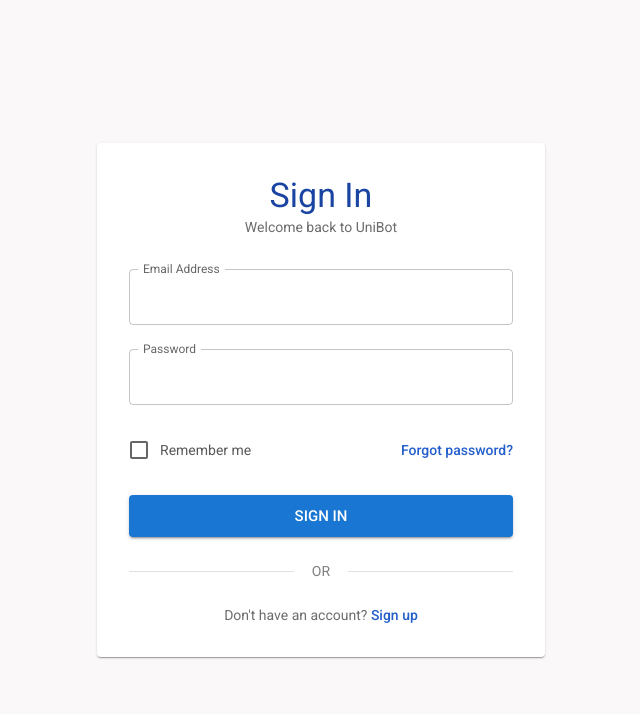
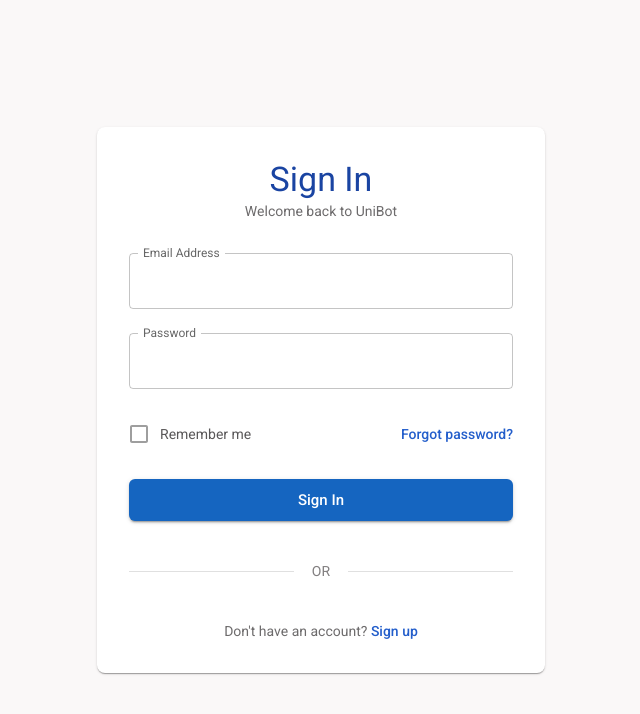
Before and after one commit to MrAltuntas/unibot-frontend, a Next.js app: page /login in a window 1280 px wide. Shown: the top 714 px of the page, without its empty margins (319-959 px from the left). Built offline with nearby package versions, Linux system fonts and the light colour scheme; some icons are missing; what @mui/material-nextjs would draw is missing.

Commit message:
Update theme.ts

```diff
--- a/src/Style/theme.ts
+++ b/src/Style/theme.ts
@@ -2,12 +2,12 @@
 import { createTheme } from '@mui/material/styles';
 import GlobalColors from "./GlobalColors";
 
-// Create a theme instance using our color system
+
 const theme = createTheme({
     cssVariables: true,
     typography: {
         fontFamily: 'var(--font-roboto)',
-        // Define typography variants to use Roboto consistently
+
         h1: { fontFamily: 'var(--font-roboto)' },
         h2: { fontFamily: 'var(--font-roboto)' },
         h3: { fontFamily: 'var(--font-roboto)' },
@@ -75,8 +75,6 @@
             A400: GlobalColors.gray[400],
             A700: GlobalColors.gray[700],
         },
-        // Optional dark mode support
-        // mode: 'dark' as PaletteMode,
     },
     components: {
         MuiButtonBase: {
@@ -84,7 +82,135 @@
                 disableRipple: false,
             },
         },
-        // You can customize other components here
+
+        MuiTextField: {
+            styleOverrides: {
+                root: {
+                    '& .MuiInputBase-input': {
+                        paddingLeft: '15px',
+                    },
+                    '& .MuiInputLabel-root:not(.MuiInputLabel-shrink)': {
+                        transform: 'translate(40px, 16px) scale(1)',
+                    },
+                    '& .MuiInputLabel-shrink': {
+                        marginLeft: 0,
+                    },
+
+                    '& input:-webkit-autofill, & input:-webkit-autofill:hover, & input:-webkit-autofill:focus, & input:-webkit-autofill:active': {
+                        WebkitBoxShadow: '0 0 0 1000px white inset',
+                        WebkitTextFillColor: 'inherit',
+                        transition: 'background-color 5000s ease-in-out 0s',
+                    },
+
+                    '& .MuiOutlinedInput-root:hover .MuiOutlinedInput-notchedOutline': {
+                        borderColor: GlobalColors.primary[500],
+                    },
+
+                    '& .MuiOutlinedInput-root.Mui-focused .MuiOutlinedInput-notchedOutline': {
+                        borderColor: GlobalColors.primary[500],
+                    },
+                },
+            },
+        },
+
+        MuiAlert: {
+            styleOverrides: {
+                root: {
+                    borderRadius: '6px',
+                },
+                standardSuccess: {
+                    backgroundColor: GlobalColors.success[50],
+                    color: GlobalColors.success[900],
+                    border: `1px solid ${GlobalColors.success[200]}`,
+                    '& .MuiAlert-icon': {
+                        color: GlobalColors.success[500],
+                    },
+                },
+                standardError: {
+                    backgroundColor: GlobalColors.error[50],
+                    color: GlobalColors.error[900],
+                    border: `1px solid ${GlobalColors.error[200]}`,
+                    '& .MuiAlert-icon': {
+                        color: GlobalColors.error[500],
+                    },
+                },
+                standardWarning: {
+                    backgroundColor: GlobalColors.warning[50],
+                    color: GlobalColors.warning[900],
+                    border: `1px solid ${GlobalColors.warning[200]}`,
+                    '& .MuiAlert-icon': {
+                        color: GlobalColors.warning[500],
+                    },
+                },
+                standardInfo: {
+                    backgroundColor: GlobalColors.info[50],
+                    color: GlobalColors.info[900],
+                    border: `1px solid ${GlobalColors.info[200]}`,
+                    '& .MuiAlert-icon': {
+                        color: GlobalColors.info[500],
+                    },
+                },
+            },
+        },
+
+        MuiButton: {
+            styleOverrides: {
+                root: {
+                    borderRadius: '6px',
+                    textTransform: 'none',
+                    fontWeight: 500,
+                    padding: '8px 16px',
+                },
+                containedPrimary: {
+                    backgroundColor: GlobalColors.primary[600],
+                    '&:hover': {
+                        backgroundColor: GlobalColors.primary[700],
+                    },
+                },
+                containedSecondary: {
+                    backgroundColor: GlobalColors.secondary[600],
+                    '&:hover': {
+                        backgroundColor: GlobalColors.secondary[700],
+                    },
+                },
+            },
+        },
+
+        MuiCard: {
+            styleOverrides: {
+                root: {
+                    borderRadius: '8px',
+                    boxShadow: '0 4px 6px -1px rgba(0, 0, 0, 0.1), 0 2px 4px -1px rgba(0, 0, 0, 0.06)',
+                },
+            },
+        },
+
+        MuiPaper: {
+            styleOverrides: {
+                root: {
+                    borderRadius: '8px',
+                },
+            },
+        },
+
+        MuiCheckbox: {
+            styleOverrides: {
+                root: {
+                    color: GlobalColors.gray[400],
+                    '&.Mui-checked': {
+                        color: GlobalColors.primary[500],
+                    },
+                },
+            },
+        },
+
+        MuiDivider: {
+            styleOverrides: {
+                root: {
+                    margin: '16px 0',
+                },
+            },
+        },
     },
 });
 
```
